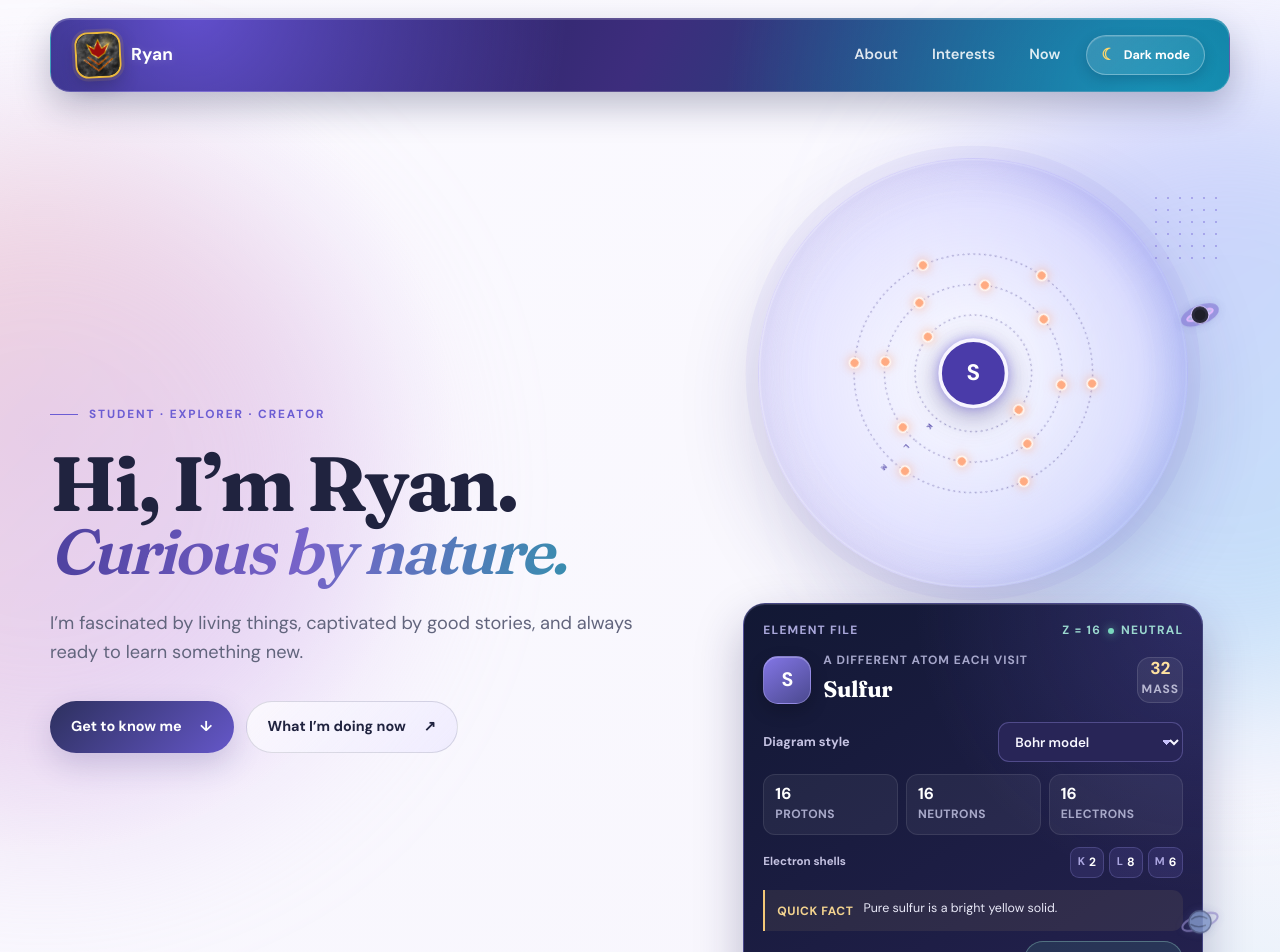
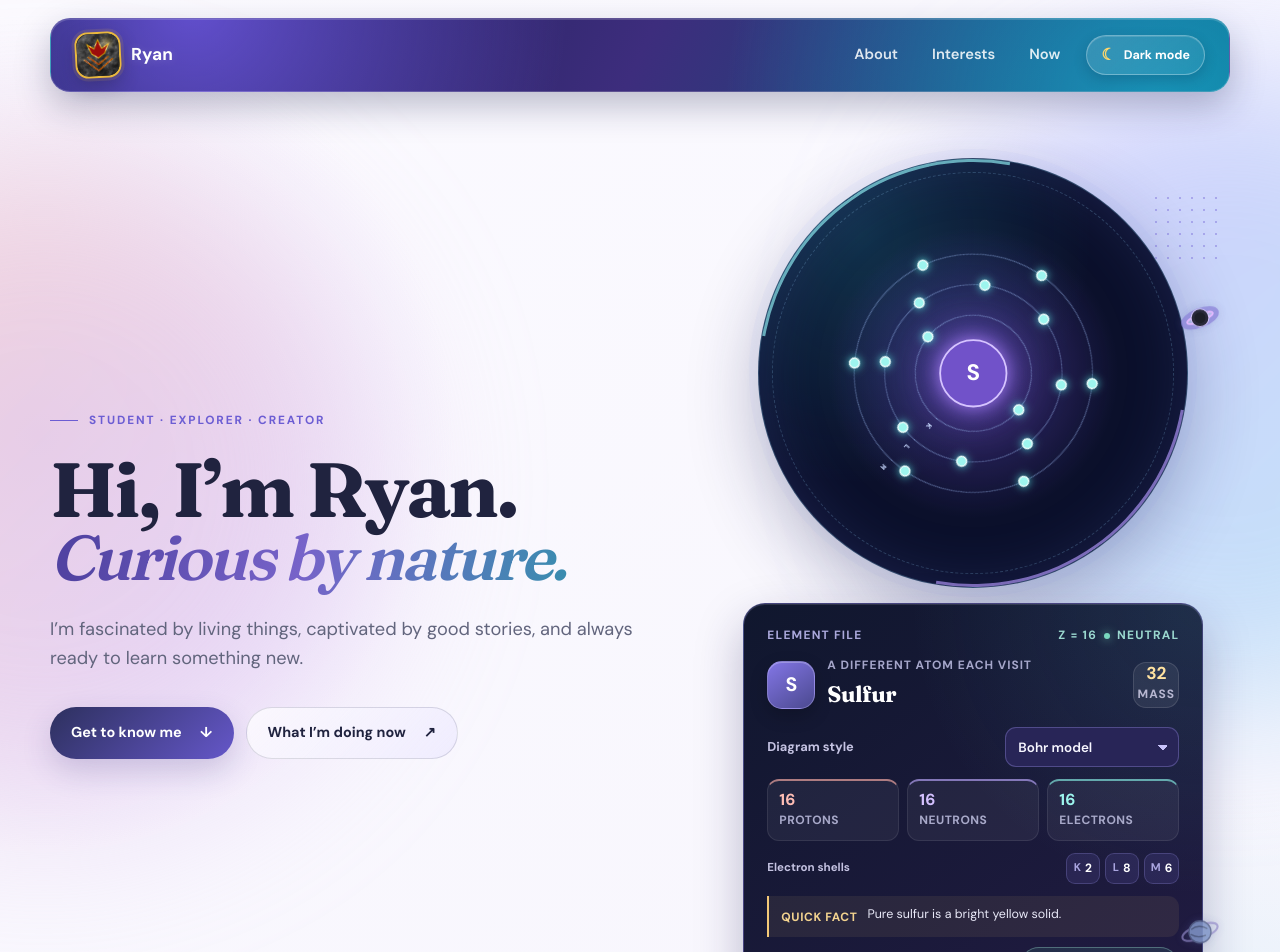
Before and after one commit to ryanshengtennis-bit/Project-Hail-Mary, a Next.js app: page / in a window 1280 px wide. Shown: the top 952 px of the page. Built offline with nearby package versions, Linux system fonts and the light colour scheme.

Commit message:
Polish atom display and element card

```diff
--- a/styles.css
+++ b/styles.css
@@ -1510,30 +1510,35 @@ html { scroll-padding-top: 1.5rem; }
 
 .hero-art { grid-template-columns: minmax(0, 1fr); gap: 15px; padding-bottom: 8px; }
 .orb-main { width: min(430px, 84vw); }
-.orb-main {
-  border: 1px solid rgba(127,116,237,.22);
-  border-radius: 50%;
-  background: radial-gradient(circle, rgba(255,255,255,.92) 0%, rgba(224,223,255,.72) 56%, rgba(114,102,221,.15) 70%, transparent 71%);
-  box-shadow: inset 0 0 44px rgba(126,117,231,.12), 0 0 0 11px rgba(108,93,211,.045), 0 28px 70px rgba(49,43,119,.18);
-  animation: atom-orb-glow 5s ease-in-out infinite alternate;
-}
+.hero-art .orb-main {
+  isolation: isolate;
+  border: 1px solid rgba(137,203,255,.3);
+  border-radius: 50%;
+  background: radial-gradient(ellipse at 50% 50%, rgba(134,90,240,.42), transparent 48%), radial-gradient(ellipse at 24% 18%, rgba(44,200,220,.18), transparent 50%), #0b102b;
+  box-shadow: inset 0 0 60px rgba(97,111,224,.18), 0 0 0 9px rgba(117,137,233,.05), 0 24px 70px rgba(25,30,81,.3);
+  animation: none;
+}
+.hero-art .orb-main::before, .hero-art .orb-main::after { content: ''; position: absolute; pointer-events: none; border-radius: 50%; }
+.hero-art .orb-main::before { inset: 3%; border: 1px dashed rgba(148,204,246,.22); }
+.hero-art .orb-main::after { inset: 0; border: 3px solid transparent; border-top-color: #8be6ed; border-bottom-color: #a890ef; transform: rotate(-35deg); opacity: .7; }
+html[data-theme="dark"] .hero-art .orb-main { background: radial-gradient(circle, rgba(134,90,240,.35), transparent 55%), #080d24; box-shadow: inset 0 0 60px rgba(97,111,224,.18), 0 0 0 9px rgba(117,137,233,.05), 0 24px 70px rgba(0,0,0,.35); }
 .atom-art { position: absolute; inset: 6%; width: 88%; height: 88%; overflow: visible; }
-.atom-shell { fill: none; stroke: rgba(79,70,146,.48); stroke-width: 1.35; stroke-dasharray: 1 5; stroke-linecap: round; }
-.atom-shell-label { fill: #665db3; font: 700 9px ui-monospace, monospace; }
-.atom-electron { fill: #ffab82; stroke: #fff8f3; stroke-width: 2; filter: drop-shadow(0 0 6px rgba(255,163,117,.72)); }
+.atom-shell { fill: none; stroke: rgba(167,199,255,.48); stroke-width: 1; stroke-linecap: round; }
+.atom-shell-label { fill: #bdcdf4; font: 700 9px ui-monospace, monospace; }
+.atom-electron { fill: #9df5ee; stroke: #f2fffe; stroke-width: 1.5; filter: drop-shadow(0 0 5px rgba(89,238,230,.9)); }
 .atom-shell-group { transform-box: view-box; transform-origin: 210px 210px; animation: atom-shell-spin var(--shell-speed) linear infinite; }
-.atom-nucleus { fill: #4a3ba9; stroke: #f7f5ff; stroke-width: 4; filter: drop-shadow(0 0 6px rgba(120,105,235,.52)) drop-shadow(0 8px 16px rgba(51,42,120,.42)); }
+.atom-nucleus { fill: #7152c9; stroke: #d6c4ff; stroke-width: 2; filter: drop-shadow(0 0 10px rgba(174,133,255,.8)) drop-shadow(0 0 25px rgba(136,94,231,.65)); }
 .atom-symbol { fill: white; font: 700 25px var(--sans); }
 .atom-details {
   position: relative;
   z-index: 3;
   width: min(460px, 94%);
-  padding: 17px 19px 12px;
+  padding: 22px 23px 18px;
   overflow: hidden;
   border: 1px solid rgba(154,151,255,.34);
   border-radius: 22px;
   color: #f7f6ff;
-  background: radial-gradient(circle at 100% 0%, rgba(115,104,229,.22), transparent 48%), linear-gradient(145deg, #121834, #24214f);
+  background: radial-gradient(circle at 100% 0%, rgba(74,174,187,.15), transparent 48%), linear-gradient(145deg, #10172e, #211b42);
   box-shadow: 0 20px 48px rgba(29,26,80,.28), inset 0 1px 0 rgba(255,255,255,.12);
   backdrop-filter: blur(16px);
 }
@@ -1551,12 +1556,19 @@ html { scroll-padding-top: 1.5rem; }
 .atom-style-picker label { color: #c5c3e2; font-size: .8rem; font-weight: 700; }
 .atom-style-picker select { min-width: 174px; height: 40px; padding: 0 36px 0 12px; border: 1px solid rgba(173,164,255,.3); border-radius: 11px; color: #f7f6ff; background-color: #282557; background-image: linear-gradient(45deg, transparent 50%, #c7c2fa 50%), linear-gradient(135deg, #c7c2fa 50%, transparent 50%); background-position: calc(100% - 15px) 17px, calc(100% - 10px) 17px; background-size: 5px 5px; background-repeat: no-repeat; color-scheme: dark; font: 600 .84rem var(--sans); cursor: pointer; }
 .atom-style-picker select:focus-visible { outline: 3px solid #a6ead7; outline-offset: 3px; }
-.atom-rutherford-orbit { fill: none; stroke: rgba(108,93,211,.55); stroke-width: 1.7; stroke-dasharray: 4 4; }
+.atom-style-picker select { appearance: none; }
+.atom-rutherford-orbit { fill: none; stroke: rgba(167,199,255,.55); stroke-width: 1.2; }
 .atom-cloud-aura { fill: rgba(124,116,226,.13); filter: blur(13px); }
 .atom-cloud-dot { fill: #89daf0; filter: drop-shadow(0 0 4px rgba(117,207,239,.7)); }
 .atom-particle-grid { display: grid; grid-template-columns: repeat(3, minmax(0,1fr)); gap: 8px; }
 .atom-particle-grid > div { display: flex; flex-direction: column; gap: 2px; padding: 9px 11px; border: 1px solid rgba(255,255,255,.09); border-radius: 12px; background: rgba(255,255,255,.055); }
 .atom-particle-grid strong { color: #fff; font-size: 1rem; line-height: 1.2; }
+.atom-particle-grid > div { border-top: 2px solid rgba(250,173,167,.65); }
+.atom-particle-grid > div:nth-child(2) { border-top-color: rgba(185,165,249,.65); }
+.atom-particle-grid > div:nth-child(3) { border-top-color: rgba(134,238,227,.65); }
+.atom-particle-grid > div:first-child strong { color: #ffbeb5; }
+.atom-particle-grid > div:nth-child(2) strong { color: #d4c1ff; }
+.atom-particle-grid > div:nth-child(3) strong { color: #9df5ee; }
 .atom-particle-grid span { color: #a8a9c9; font-size: .75rem; font-weight: 700; letter-spacing: .04em; }
 .atom-shell-readout { display: flex; align-items: center; justify-content: space-between; gap: 12px; margin-top: 12px; }
 .atom-shell-readout > strong { color: #c5c3e2; font-size: .72rem; }
```
